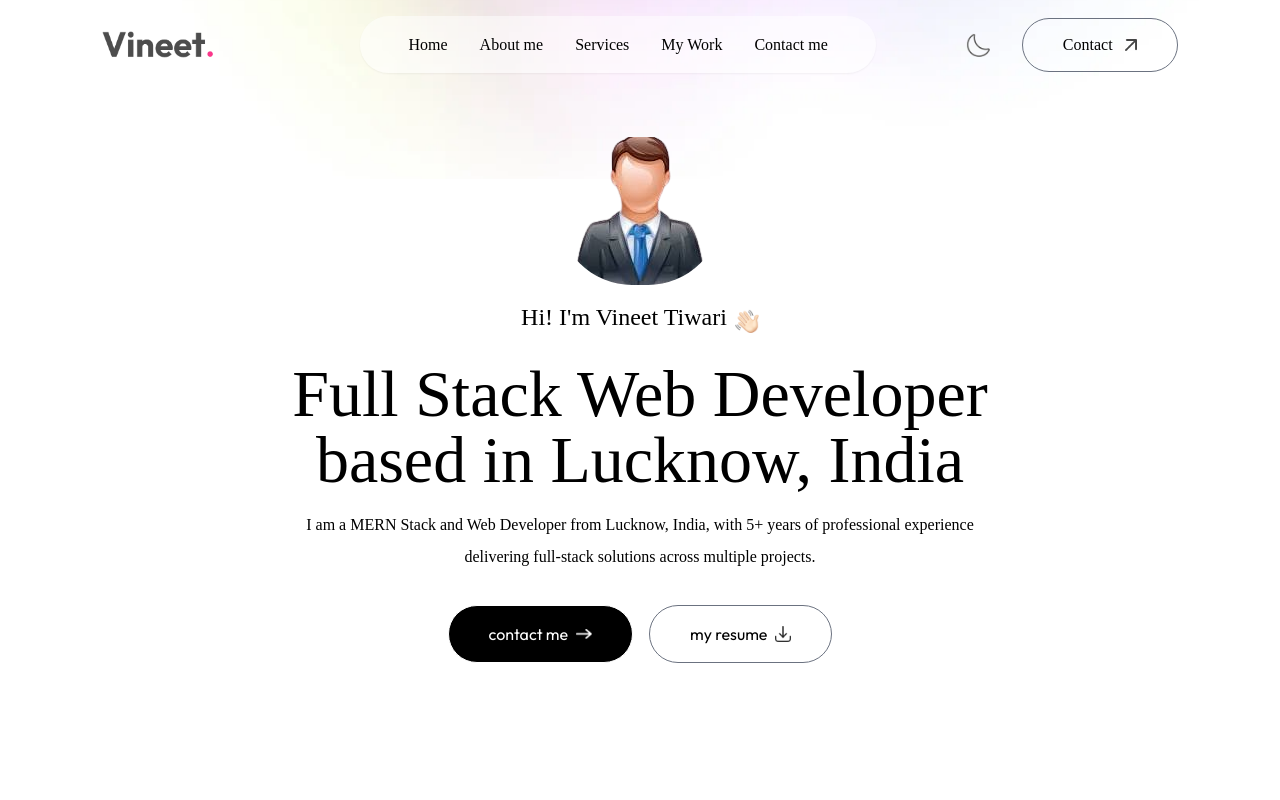
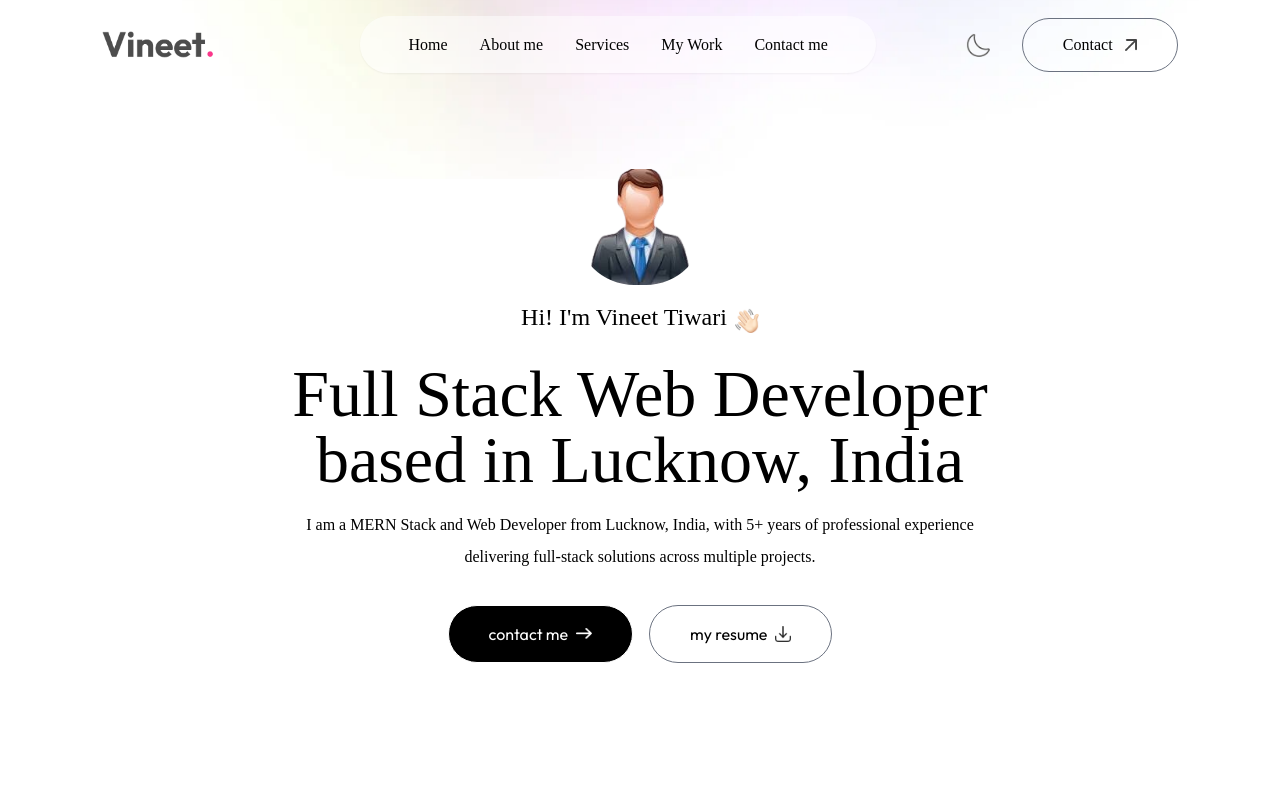
Before and after one commit to vineettiwari1708/portfolio, a Next.js app: page / in a window 1280 px wide. Shown: the top 800 px of the page. Built offline with nearby package versions, Linux system fonts and the light colour scheme; a web font is replaced by a local one.

Commit message:
profile_img

```diff
--- a/components/Header.jsx
+++ b/components/Header.jsx
@@ -11,7 +11,7 @@ const Header = () => {
       whileInView={{scale: 1}}
       transition={{duration: 0.8, type: 'spring', stiffness: 100}}
       >
-        <Image src={assets.profile_img} alt='' className='rounded-full w-30'/>
+        <Image src={assets.profile_img} alt='' className='rounded-full w-32 mt-8'/>
       </motion.div>
       <motion.h3
       initial={{y: -20, opacity: 0}}
```
